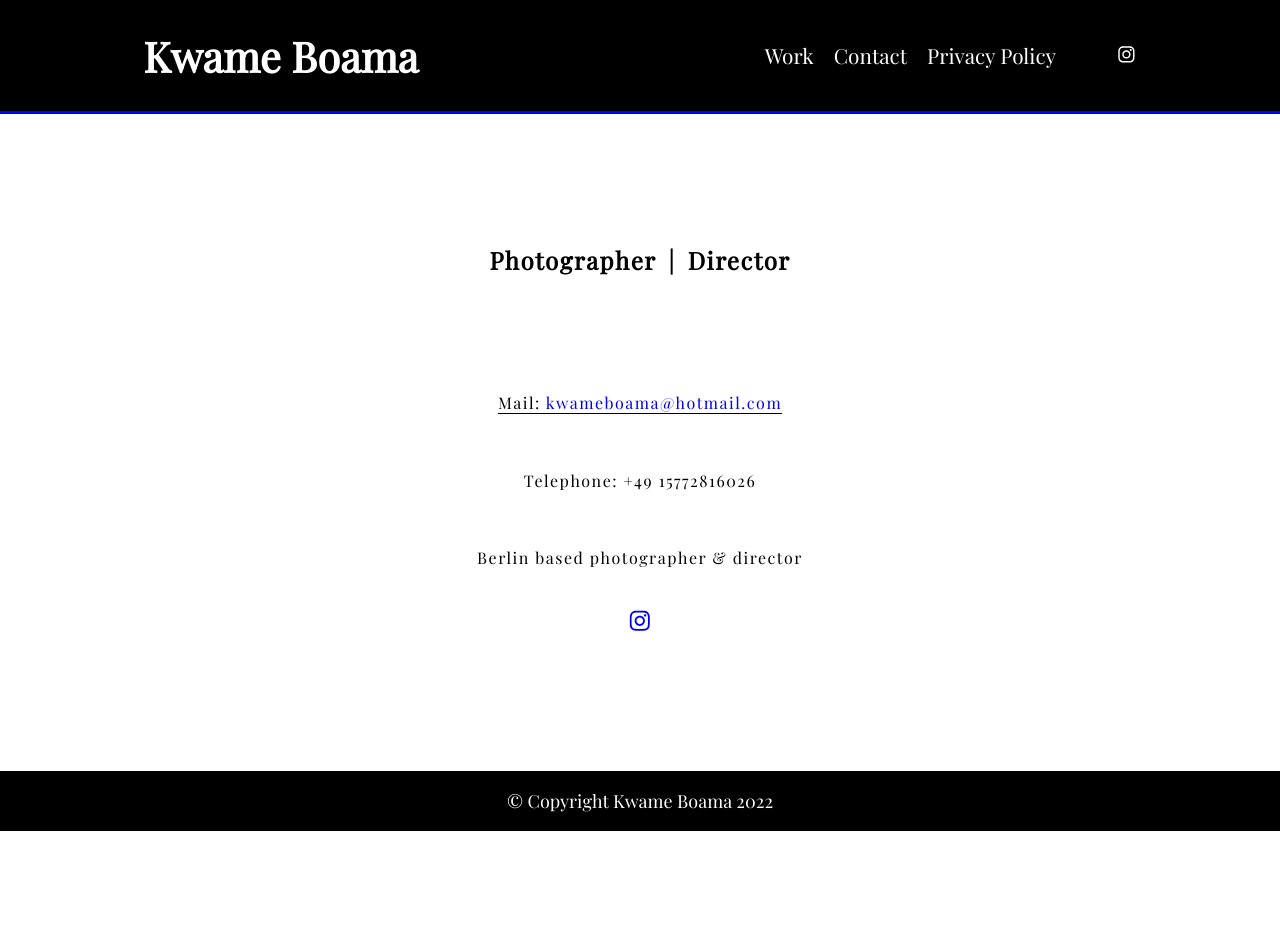
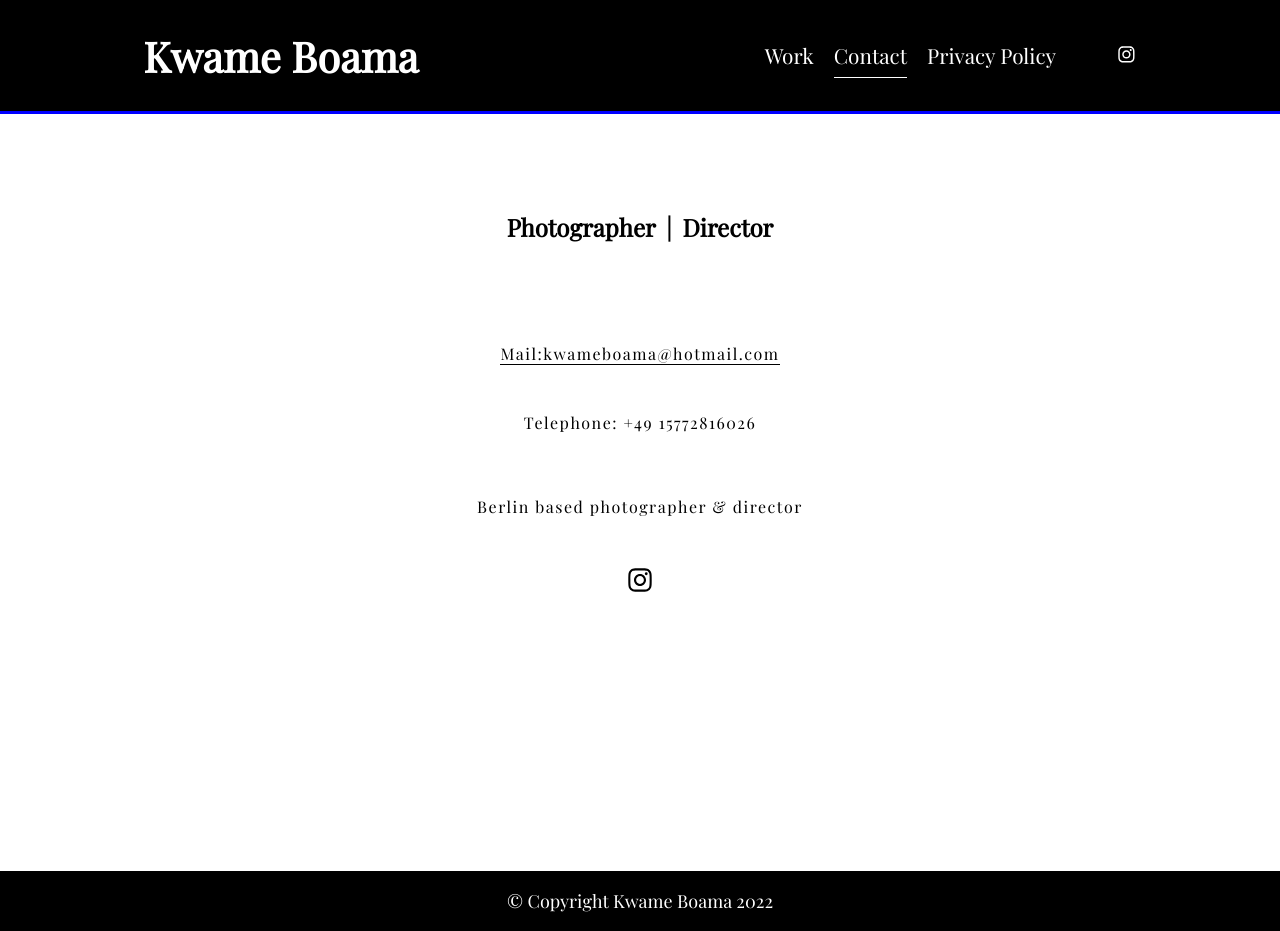
Before and after one commit to j-d-m/kwame_portfolio_photo, a React (Vite) app in the folder frontend/: page /contact in a window 1280 px wide. Before the commit the page ends 831 px from the top, so only its background shows below. Built offline with nearby package versions, Linux system fonts and the light colour scheme.

Commit message:
finished contact page static side

```diff
--- a/frontend/src/components/Contact.jsx
+++ b/frontend/src/components/Contact.jsx
@@ -3,29 +3,25 @@ import { AiOutlineInstagram } from "react-icons/ai";
 
 function Contact() {
   return (
-    <main className="contact--main">
+    <div className="contact--container">
+      {" "}
       <h2>
         Photographer <span>|</span> Director
       </h2>
-
-      <p className="mail">
-        Mail:
+      <main className="contact--main">
         <a className="mail" href="mailto:kwameboama@hotmail.com">
           {" "}
-          kwameboama@hotmail.com
+          Mail:<span>kwameboama@hotmail.com</span>
         </a>
-      </p>
-
         <p>Telephone: +49 15772816026</p>
-
         <p>
           Berlin based photographer <span>&amp;</span> director
         </p>
-
         <a href="https://www.instagram.com/kwame_boama/">
-        <AiOutlineInstagram style={{ "font-size": "1.6rem" }} />
+          <AiOutlineInstagram size={30} color="black" />
         </a>
       </main>
+    </div>
   );
 }
 
--- a/frontend/src/components/Nav.jsx
+++ b/frontend/src/components/Nav.jsx
@@ -5,7 +5,7 @@ import { AiOutlineInstagram } from "react-icons/ai";
 export default function Nav() {
   return (
     <div className="container">
-      <NavLink to="/" activeclassname="active">
+      <NavLink to="/">
         <h1>Kwame Boama</h1>
       </NavLink>
       <ul className="nav-links">
--- a/frontend/src/components/Policy.jsx
+++ b/frontend/src/components/Policy.jsx
@@ -17,7 +17,7 @@ function Policy() {
                 Diese Datenschutz-Information gilt für die Datenverarbeitung
                 durch:
               </p>
-              <address>
+              <span>
                 {" "}
                 <p>
                   Verantwortlicher: Kwame Boama, Grüntalerstr 26, 13357 Berlin
@@ -28,7 +28,7 @@ function Policy() {
                   kwameboama@hotmail.com
                 </a>
                 <span>Telefon: +49 157 728 160 26</span>
-              </address>
+              </span>
             </li>
           </section>
           {/* NUMBER 2 */}
@@ -273,10 +273,10 @@ function Policy() {
                     >
                       (https://www.google.de/intl/de/about/)
                     </a>{" "}
-                    <address>
+                    <span>
                       (1600 Amphitheatre Parkway, Mountain View, CÆ 94043, USA;
                       im Folgenden „Google“).
-                    </address>{" "}
+                    </span>{" "}
                     In diesem Zusammenhang werden pseudonymisierte
                     Nutzungsprofile erstellt und Cookies (siehe unter Ziff. 4)
                     verwendet. Die durch den Cookie erzeugten Informationen über
@@ -395,10 +395,10 @@ function Policy() {
                   <p>
                     Wir nutzen auf unserer Internetseite „WordPress Stats“.
                     Hierbei handelt es sich um einen Webanalysedienst der{" "}
-                    <address>
+                    <span>
                       Automattic Inc., 132 Hawthorne Street, San Francisco, CA
                       94107, USA,
-                    </address>
+                    </span>
                     Auttomattic Inc. ist nach dem EU-US-Datenschutzschild
                     („EU-US Privacy Shield“) zertifiziert und garantiert
                     Automattic, dass die Datenschutzvorgaben der EU auch bei der
@@ -563,12 +563,12 @@ function Policy() {
                   <p>
                     Auf unserer Website werden auch sogenannte Social Plugins
                     („Plugins“) von Instagram verwendet, das von
-                    <address>
+                    <span>
                       Instagram LLC., 1601 Willow Road, Menlo Park, CA 94025,
                       USA („Instagram“) betrieben wird. Die Plugins sind mit
                       einem Instagram-Logo beispielsweise in Form einer
                       „Instagram-Kamera“ gekennzeichnet.
-                    </address>
+                    </span>
                   </p>
                   <p>
                     Wenn Sie eine Seite unseres Webauftritts aufrufen, die ein
@@ -684,11 +684,11 @@ function Policy() {
                   <p>
                     Wir nutzen für die Einbindung von Videos u.a. den Anbieter
                     Vimeo. Vimeo wird betrieben von Vimeo,
-                    <address>
+                    <span>
                       {" "}
                       LLC mit Hauptsitz in 555 West 18th Street, New York, New
                       York 10011
-                    </address>
+                    </span>
                     Auf einigen unserer Internetseiten verwenden wir Plugins des
                     Anbieters Vimeo. Wenn Sie die mit einem solchen Plugin
                     versehenen Internetseiten unserer Internetpräsenz aufrufen –
--- a/frontend/src/styles/App.css
+++ b/frontend/src/styles/App.css
@@ -7,12 +7,6 @@
 
 .App {
   text-align: center;
-  /* width: 80%; */
+
   margin: 0px auto;
-  /* outline: solid green; */
 }
-
-a:visited {
-  color: #0000;
-  outline: solid red;
-}
--- a/frontend/src/styles/_contact.css
+++ b/frontend/src/styles/_contact.css
@@ -1,38 +1,31 @@
+.contact--container {
+  height: 80vh;
+}
 .contact--main {
   display: flex;
-  justify-content: center;
+  justify-content: space-between;
   align-items: center;
   flex-direction: column;
-  height: 80vh;
-  /* width: 90vw; */
+  height: 40%;
   letter-spacing: 1.5px;
   text-align: center;
 }
 
-.contact--main h2 {
+.contact--container h2 {
   margin-bottom: 100px;
+  margin-top: 100px;
 }
 
 h2 span {
   padding: 5px;
 }
 
-.contact--main p {
-  margin-bottom: 40px;
+.mail {
+  text-decoration: none;
+  color: black;
+  border-bottom: 1px solid #000000;
 }
 
-.contact--main a:visited {
+.mail:visited {
   color: #000000;
 }
-
-.mail {
-  text-decoration: none;
-  border-bottom: 1.5px solid #000000;
-}
-
-/* why is this not working ?? */
-.contact--main .mail a:visited {
-  color: #000000;
-}
-
-/* TODO - set the color of the email after visiting */
--- a/frontend/src/styles/_nav.css
+++ b/frontend/src/styles/_nav.css
@@ -12,7 +12,9 @@
   font-size: 1.3rem;
 }
 .active {
-  color: rgba(255, 0, 0, 0.689);
+  padding-bottom: 8px;
+
+  border-bottom: 1px solid #fff;
 }
 .nav-links a {
   margin-left: 20px;
@@ -20,8 +22,3 @@
 .nav-links :last-child {
   margin-left: 30px;
 }
-
-.nav-links li {
-  padding: 20px;
-  font-size: 1.2rem;
-}
```
Lines whose indentation alone changed are shown as unchanged.
